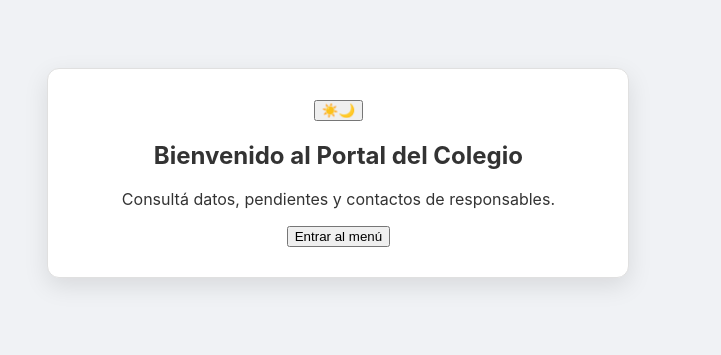
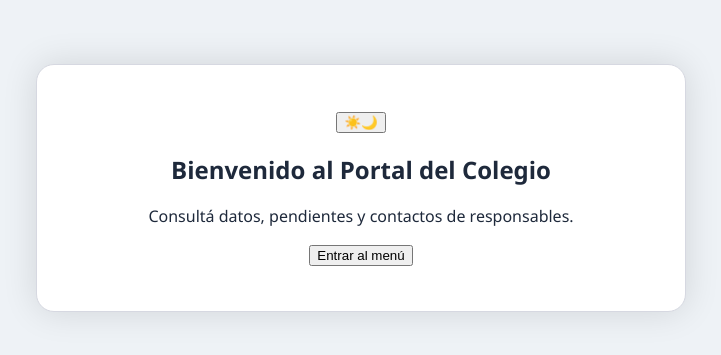
Before and after one commit to Palermukii/React-Preceptoria-2, a React (Vite) app: page / in a window 1280 px wide. Shown: the part 227-582 px from the top of the page, without its empty margins (335-1056 px from the left). Built offline with nearby package versions, Linux system fonts and the light colour scheme.

Commit message:
Update styles.css

```diff
--- a/src/styles.css
+++ b/src/styles.css
@@ -1,161 +1,146 @@
-/* ================================== */
-/* 1. DEFINICIÓN DE VARIABLES (TEMAS) */
-/* ================================== */
+/* ===========================================================
+   1. VARIABLES DE COLOR – Tema Claro y Oscuro
+   =========================================================== */
 
 :root {
-    /* Por defecto: Modo Claro */
-    --bg-color: #f0f2f5;       /* Fondo general muy claro */
-    --card-bg: #ffffff;      /* Fondo de la tarjeta */
-    --text-color: #333333;   /* Texto principal */
-    --heading-color: #2c3e50; /* Títulos */
-    --button-bg: #007bff;     /* Botón azul primario */
-    --button-hover: #0056b3; /* Botón azul (hover) */
-    --button-text: #ffffff;  /* Texto del botón */
-    --border-color: #e0e0e0;   /* Borde sutil */
-    --shadow-color: rgba(0, 0, 0, 0.1); /* Sombra suave */
-    --icon-color: #f39c12;   /* Color del icono (Sol) */
+    /* Modo claro */
+    --bg-color: #eef2f6;
+    --card-bg: #ffffff;
+    --text-color: #1e293b;
+    --heading-color: #0066ff;
+
+    --button-bg: #2e90ff;
+    --button-hover: #1a73e8;
+    --button-text: #ffffff;
+
+    --border-color: #d6d8e1;
+    --shadow-color: rgba(0, 0, 0, 0.12);
+
+    --icon-color: #ffb300; /* Sol */
 }
 
-/* Define las variables del Modo Oscuro.
-  Esto se activará AUTOMÁTICAMENTE si el sistema operativo del usuario está en modo oscuro.
-*/
 @media (prefers-color-scheme: dark) {
     :root {
-        --bg-color: #121212;       /* Fondo oscuro (casi negro) */
-        --card-bg: #1e1e1e;       /* Tarjeta en gris oscuro */
-        --text-color: #e0e0e0;   /* Texto claro */
-        --heading-color: #ffffff; /* Títulos blancos */
-        --button-bg: #4a5a9c;     /* Azul/púrpura del modo oscuro */
-        --button-hover: #5e6db3; /* Azul/púrpura (hover) */
-        --button-text: #ffffff;  /* Texto del botón */
-        --border-color: #3a3a3a;   /* Borde oscuro */
-        --shadow-color: rgba(0, 0, 0, 0.4); /* Sombra (más sutil en oscuro) */
-        --icon-color: #8a9ffc;   /* Color del icono (Luna) */
+        --bg-color: #0b0e14;
+        --card-bg: #0f1624;
+        --text-color: #dce3f0;
+        --heading-color: #6eaaff;
+
+        --button-bg: #3182ce;
+        --button-hover: #4c9dff;
+        --button-text: #ffffff;
+
+        --border-color: #1b2333;
+        --shadow-color: rgba(50, 130, 255, 0.4);
+
+        --icon-color: #9bb7ff; /* Luna */
     }
 }
 
-/* Clase MANUAL para forzar el modo oscuro.
-  Puedes usar JavaScript para añadir o quitar esta clase del <body>.
-  Sobrescribe las variables :root y @media.
-*/
+/* Forzar modo oscuro con JS (clase que ya tenías) */
 body.dark-mode {
-    --bg-color: #121212;
-    --card-bg: #1e1e1e;
-    --text-color: #e0e0e0;
-    --heading-color: #ffffff;
-    --button-bg: #4a5a9c;
-    --button-hover: #5e6db3;
+    --bg-color: #0b0e14;
+    --card-bg: #0f1624;
+    --text-color: #dce3f0;
+    --heading-color: #6eaaff;
+
+    --button-bg: #3182ce;
+    --button-hover: #4c9dff;
     --button-text: #ffffff;
-    --border-color: #3a3a3a;
-    --shadow-color: rgba(0, 0, 0, 0.4);
-    --icon-color: #8a9ffc;
+
+    --border-color: #1b2333;
+    --shadow-color: rgba(50, 130, 255, 0.4);
+
+    --icon-color: #9bb7ff;
 }
 
 
-/* ================================== */
-/* 2. ESTILOS GENERALES DE LA PÁGINA  */
-/* ================================== */
-/* Estos estilos usan las variables de arriba */
+/* ===========================================================
+   2. ESTILOS GENERALES
+   =========================================================== */
 
 body {
-    font-family: -apple-system, BlinkMacSystemFont, 'Segoe UI', Roboto, Helvetica, Arial, sans-serif;
-    background-color: var(--bg-color);
+    font-family: 'Segoe UI', Roboto, Arial, sans-serif;
+    background: var(--bg-color);
     color: var(--text-color);
+    margin: 0;
+    padding: 15px;
     display: flex;
     justify-content: center;
     align-items: center;
     min-height: 100vh;
-    margin: 0;
-    padding: 20px; /* Añade padding para que no se pegue a los bordes en móvil */
-    box-sizing: border-box;
-    /* Transición suave para los cambios de modo */
-    transition: background-color 0.3s ease, color 0.3s ease;
+
+    transition: background-color 0.35s ease-in-out,
+                color 0.35s ease-in-out;
 }
 
+/* Contenedor principal */
 .container {
-    background-color: var(--card-bg);
-    border-radius: 12px;
-    /* Sombra más pronunciada */
-    box-shadow: 0 8px 25px var(--shadow-color);
-    padding: 30px 40px;
+    background: var(--card-bg);
+    border-radius: 18px;
+    padding: 45px 55px;
+    width: 100%;
+    max-width: 700px;
     text-align: center;
-    width: 100%;
-    max-width: 500px;
+
     border: 1px solid var(--border-color);
-    /* Transición suave para los cambios de modo */
-    transition: background-color 0.3s ease, border-color 0.3s ease, box-shadow 0.3s ease;
+    box-shadow: 0 0 35px var(--shadow-color);
+
+    transition: background-color .4s ease, box-shadow .4s ease;
 }
 
+.container:hover {
+    box-shadow: 0 0 45px var(--shadow-color);
+}
+
+/* ===========================================================
+   3. TÍTULOS
+   =========================================================== */
 h2 {
     color: var(--heading-color);
-    margin-top: 0;
+    font-size: clamp(1.7em, 3.5vw, 2.2em);
+    font-weight: 700;
     margin-bottom: 30px;
-    font-size: clamp(1.5em, 5vw, 1.8em); /* Tamaño de fuente adaptable */
-    font-weight: 600;
+    letter-spacing: 0.8px;
 }
 
+
+/* ===========================================================
+   4. BOTONES
+   =========================================================== */
 .button-group {
     display: flex;
     flex-direction: column;
-    gap: 15px;
+    gap: 14px;
 }
 
 .button-group button {
-    background-color: var(--button-bg);
+    background: var(--button-bg);
     color: var(--button-text);
     border: none;
-    border-radius: 8px;
-    padding: 14px 25px;
-    font-size: 1.05em;
-    font-weight: 500;
+    padding: 16px 25px;
+    border-radius: 12px;
+    font-size: 1.1em;
+    font-weight: 600;
     cursor: pointer;
-    /* Transiciones para hover */
-    transition: background-color 0.2s ease, transform 0.2s ease;
+
+    box-shadow: 0px 5px 14px rgba(0, 0, 0, 0.25);
+    transition: background-color .25s ease,
+                transform .2s ease,
+                box-shadow .3s ease;
 }
 
 .button-group button:hover {
-    background-color: var(--button-hover);
-    transform: translateY(-2px); /* Efecto "lift" */
+    background: var(--button-hover);
+    transform: translateY(-3px);
+    box-shadow: 0px 6px 18px rgba(0, 0, 0, 0.30);
 }
 
 .button-group button:active {
-    transform: translateY(0); /* Efecto "press" */
+    transform: translateY(0);
 }
 
-/* ================================== */
-/* 3. ICONO PARA CAMBIAR MODO       */
-/* ================================== */
-
-/* Asumiendo que tienes un botón o icono con la clase .mode-toggle
-  para cambiar manualmente el tema.
-*/
-.mode-toggle {
-    position: absolute;
-    top: 25px;
-    right: 25px;
-    background: none;
-    border: none;
-    cursor: pointer;
-    font-size: 1.8em; /* Tamaño del icono (puedes usar 30px) */
-    color: var(--icon-color);
-    padding: 0;
-    line-height: 1;
-    /* Transición para el color y rotación */
-    transition: color 0.3s ease, transform 0.3s ease;
-}
-
-.mode-toggle:hover {
-    transform: scale(1.1) rotate(10deg);
-}
-
-
-/* ================================== */
-/* 4. MEJORAS RESPONSIVE            */
-/* ================================== */
-
-/* En pantallas más grandes (como tablets o PC),
-  pone los botones "Notas" y "Modo Admin" uno al lado del otro.
-*/
+/* Distribución responsiva (Notas / Admin lado a lado en PC) */
 @media (min-width: 600px) {
     .button-group {
         flex-direction: row;
@@ -163,14 +148,32 @@ h2 {
         justify-content: center;
     }
 
-    /* El primer botón ("Datos de Alumnos") ocupa todo el ancho */
     .button-group button:first-child {
         flex-basis: 100%;
-        margin-bottom: 5px; /* Pequeña separación */
     }
 
-    /* Los otros botones comparten el espacio */
     .button-group button {
-        flex: 1 1 150px; /* Crecen, decrecen, base de 150px */
+        flex: 1 1 200px;
     }
 }
+
+
+/* ===========================================================
+   5. SWITCH DE TEMA (Sol / Luna)
+   =========================================================== */
+.mode-toggle {
+    position: absolute;
+    top: 22px;
+    right: 22px;
+    font-size: 1.9rem;
+    cursor: pointer;
+    background: none;
+    border: none;
+    color: var(--icon-color);
+
+    transition: transform .25s ease, color .25s ease;
+}
+
+.mode-toggle:hover {
+    transform: rotate(20deg) scale(1.1);
+}
```
